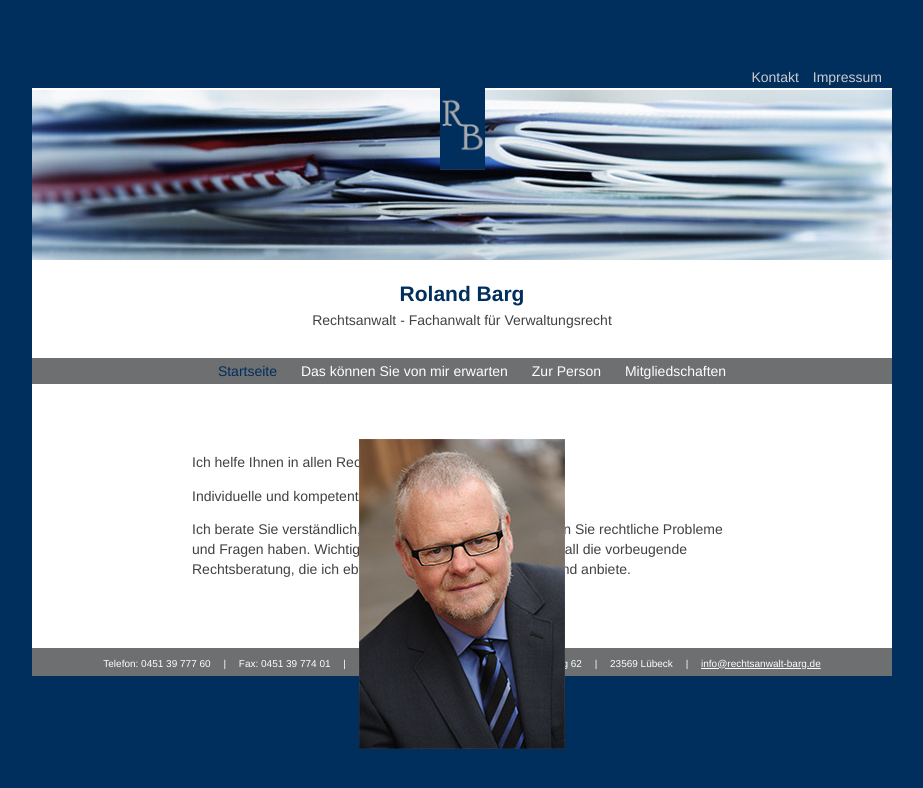
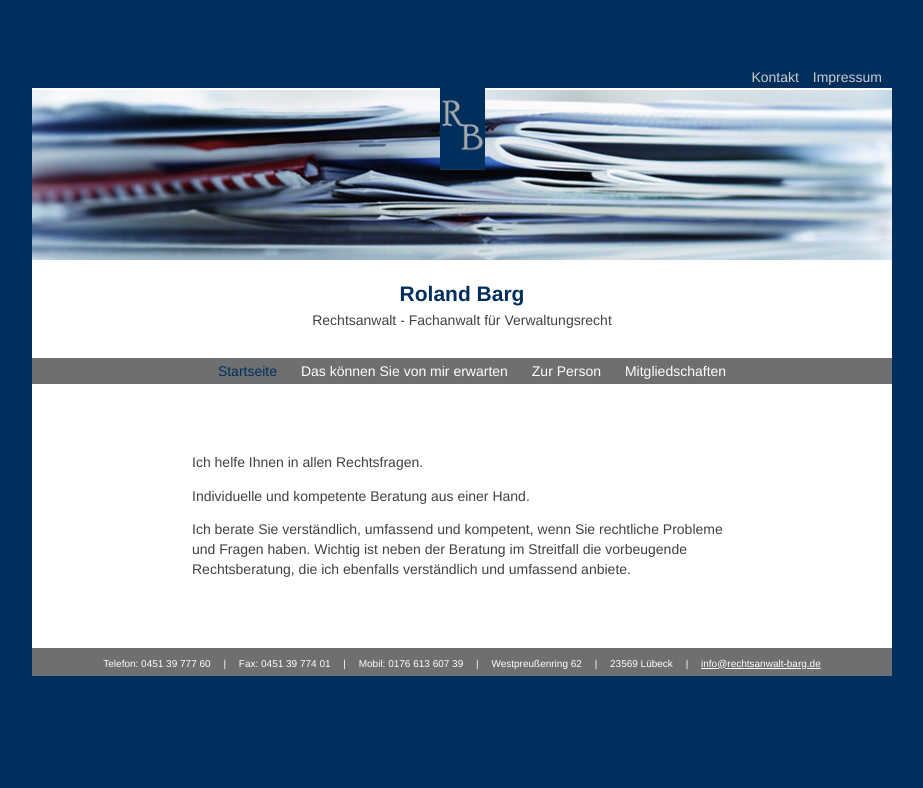
Before and after one commit to RWCB/rechtsanwalt-barg, a Jekyll site: the page built from index.md, in a window 1280 px wide. Shown: the top 788 px of the page, without its empty margins (178-1101 px from the left). Built offline with Jekyll 4.4.1, drawn with Linux system fonts in a browser that asks for light colours; our own code applies the rules of GitHub Pages for plain Markdown files; a script that is not in the unit is left out; the repository's description, which GitHub fills in, is left out.

Commit message:
Update default.html

```diff
--- a/_layouts/default.html
+++ b/_layouts/default.html
@@ -40,15 +40,10 @@
       </menu>
 
       <section>
-      <!--{% if page.url == "/personal-data.html" %}
-        <table>
-          <tr><td>{{ content }}</td>/tr>
-          <tr><td><img class="portrait" src="{{ '/assets/images/portrait.jpg' | relative_url }}" /></td></tr>
-        </table>
-      {% else %}-->
+      {% if page.url == "/personal-data.html" %}
         <img class="portrait" src="{{ '/assets/images/portrait.jpg' | relative_url }}" />
-        {{ content }}
-      <!--{% endif %}-->
+      {% endif %}
+      {{ content }}
       </section>
 
       <footer>
```
